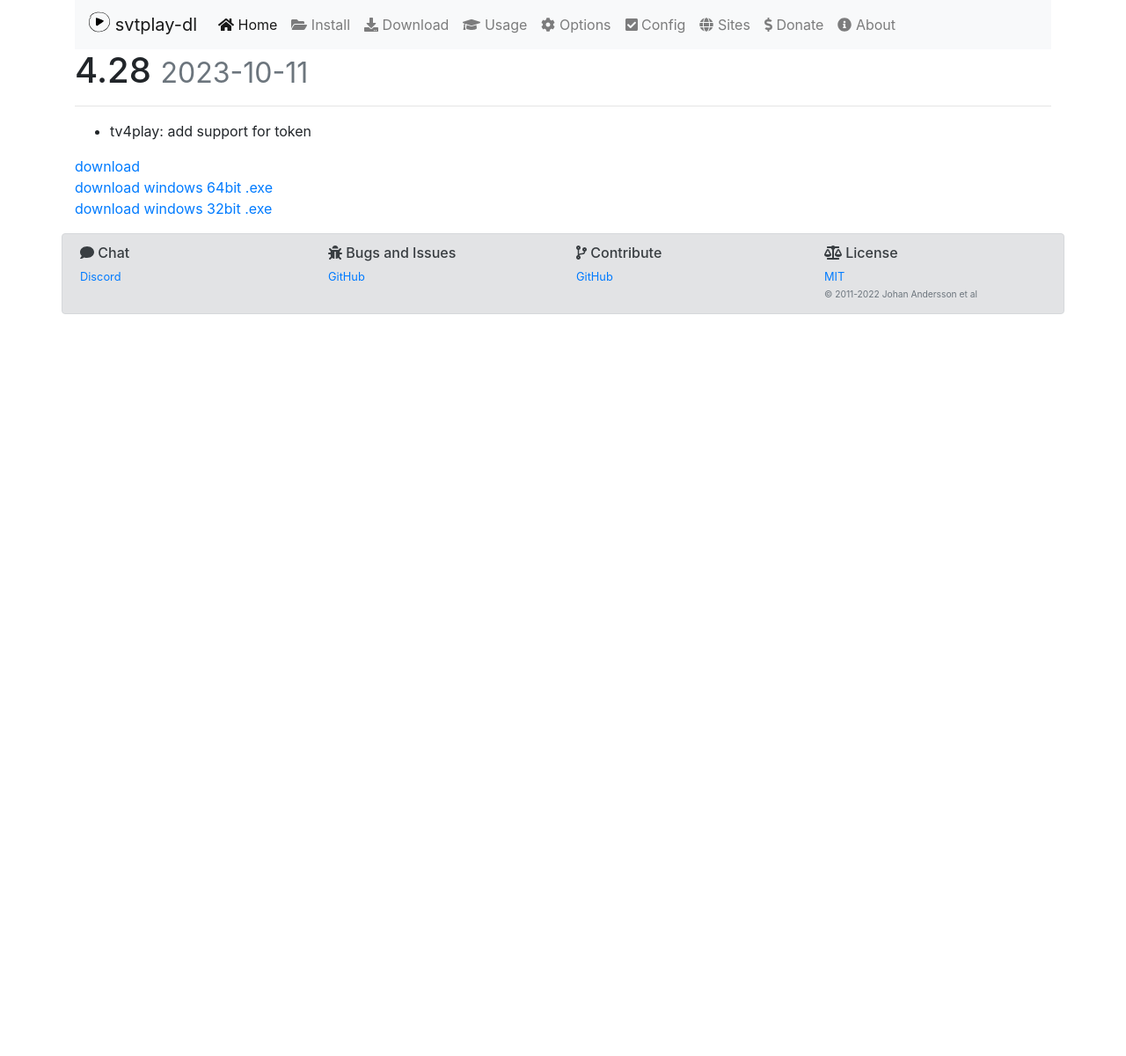
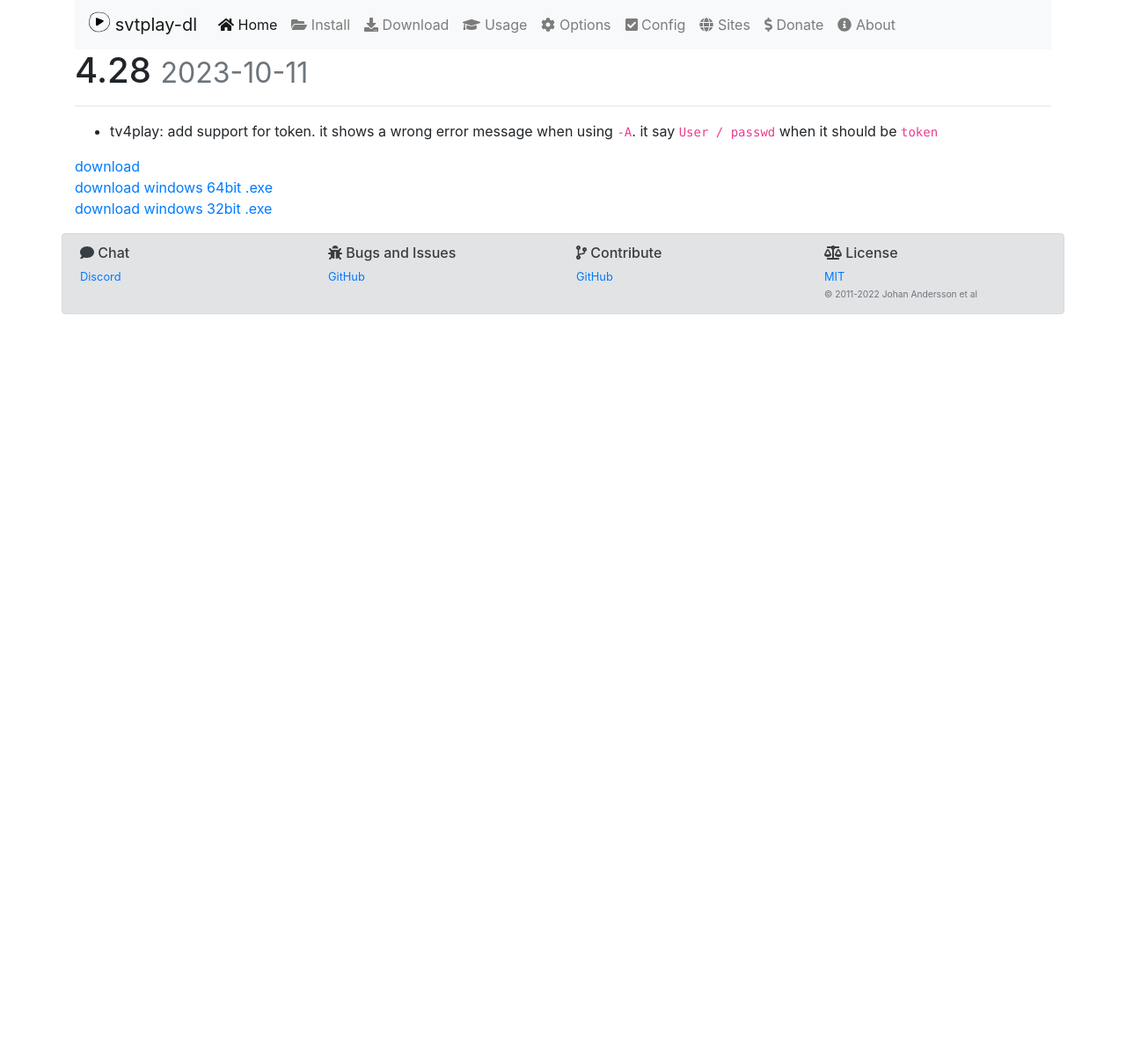
Before and after one commit to spaam/svtplay-dl-web, a Jekyll site: the page built from _posts/2023-10-11-4.28.md, in a window 1280 px wide. Shown: the whole page at 88% size. Built offline with Jekyll 4.4.1, drawn with Linux system fonts in a browser that asks for light colours; nearby versions of some CDN libraries; comment, search, counter and statistics services are not loaded.

Commit message:
Update relase text for 4.28.

```diff
--- a/_posts/2023-10-11-4.28.md
+++ b/_posts/2023-10-11-4.28.md
@@ -1,11 +1,11 @@
 ---
 layout: post
 title: "4.28"
-date: 2023-10-11 23:23:00 +0200
+date: 2023-10-12 01:45:00 +0200
 categories: releases
 windows-amd64: true
 windows-win32: true
 binary: true
 ---
 
-* tv4play: add support for token
+* tv4play: add support for token. it shows a wrong error message when using `-A`. it say `User / passwd` when it should be `token`
```
